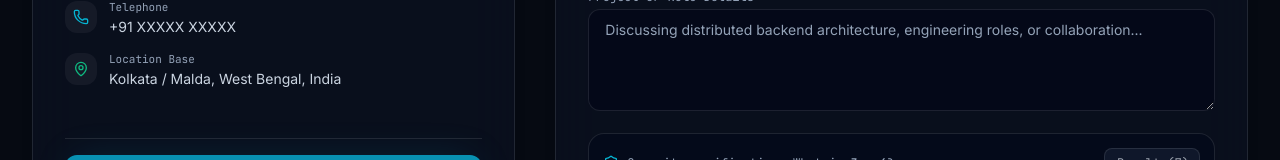
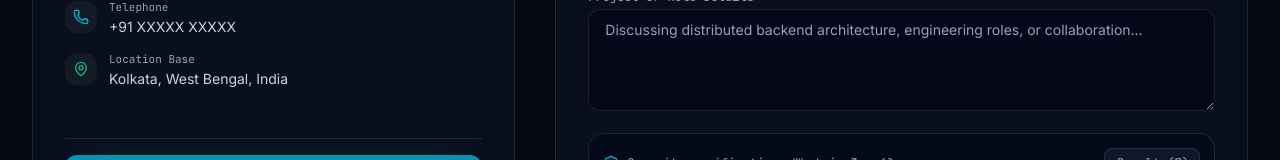
Before and after one commit to Mohitur669/Portfolio, a React (Vite) app: page / in a window 1280 px wide. Shown: the part 8339-8499 px from the top of the page. Built offline with nearby package versions, Linux system fonts and the light colour scheme.

Commit message:
chore: update location format in owner data

```diff
--- a/src/data/owner.ts
+++ b/src/data/owner.ts
@@ -3,7 +3,7 @@ export const OWNER_DATA = {
   shortName: 'Mohitur',
   role: 'Full-Stack & Cloud Engineer',
   focus: 'Distributed Systems, Cloud Architecture & AI Engineering',
-  location: 'Kolkata / Malda, West Bengal, India',
+  location: 'Kolkata, West Bengal, India',
   email: 'mohitur669@gmail.com',
   secondaryEmail: 'mohiturrahman02@gmail.com',
   phone: '+91 XXXXX XXXXX',
```
